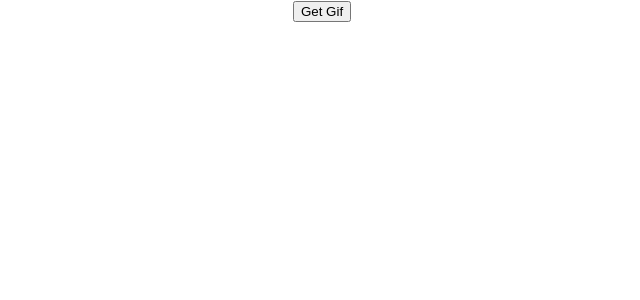
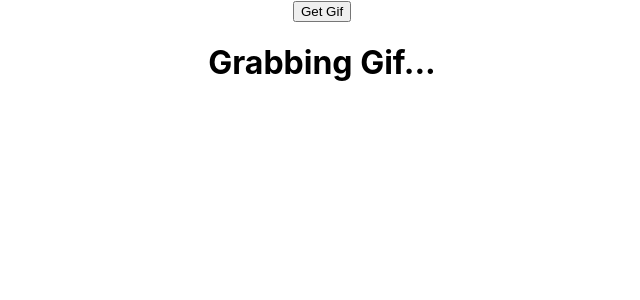
Before and after one commit to Dekann30/Giphy, a React (Create React App) app: page / in a window 1280 px wide. Shown: the top 300 px of the page, without its empty margins (318-958 px from the left). Built offline with nearby package versions, Linux system fonts and the light colour scheme.

Commit message:
adds working GifDisplay

```diff
--- a/src/App.jsx
+++ b/src/App.jsx
@@ -1,6 +1,7 @@
 import './App.css';
 import {useState, useEffect} from 'react'
 import Button from './components/Button';
+import GifDisplay from './components/GifDisplay';
 
 function App() {
   const apiKey = 'EshHSad6GYrA4rRVq2H8y1voM2zAFcPO'
@@ -9,13 +10,15 @@ function App() {
 `
   const [gif, setGif] = useState(null)
   const getGif = async () => {
-    const data = await fetch(URL).then(res => res.json())
-    setGif(data)
-    console.log(data)
+    const response = await fetch(URL)
+    const data = await response.json()
+    setGif(data.data)
+    console.log(data.data)
   }
   return (
     <div className="App">
       <Button getGif={getGif}/>
+      <GifDisplay gif={gif} />
     </div>
   );
 }
--- /dev/null
+++ b/src/components/GifDisplay.jsx
@@ -0,0 +1,18 @@
+const GifDisplay = ({gif})=>{
+
+    const loaded = ()=>{
+        // const { url, title } = gif commented out due to CORB errors when trying to use url
+        return (
+            <div>
+                <h1>{gif.title}</h1>
+                <img src={gif.images.original.url} alt={gif.title} />
+            </div>
+        )
+    }
+
+    const loading = ()=><h1>Grabbing Gif...</h1>
+
+    return gif ? loaded() : loading()
+}
+
+export default GifDisplay
```
Also changed, not shown: src/components/GiphDisplay.jsx (deleted).
